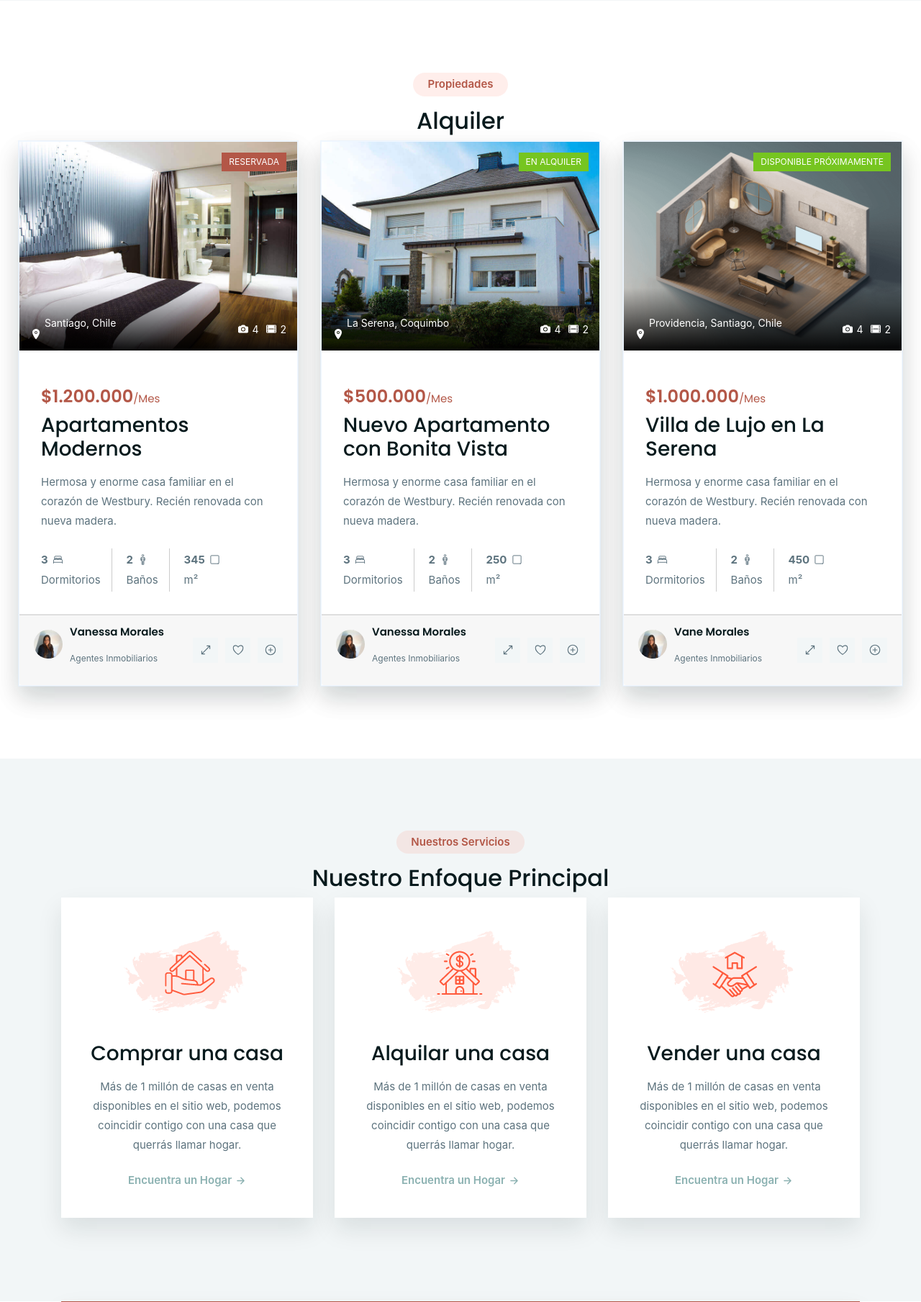
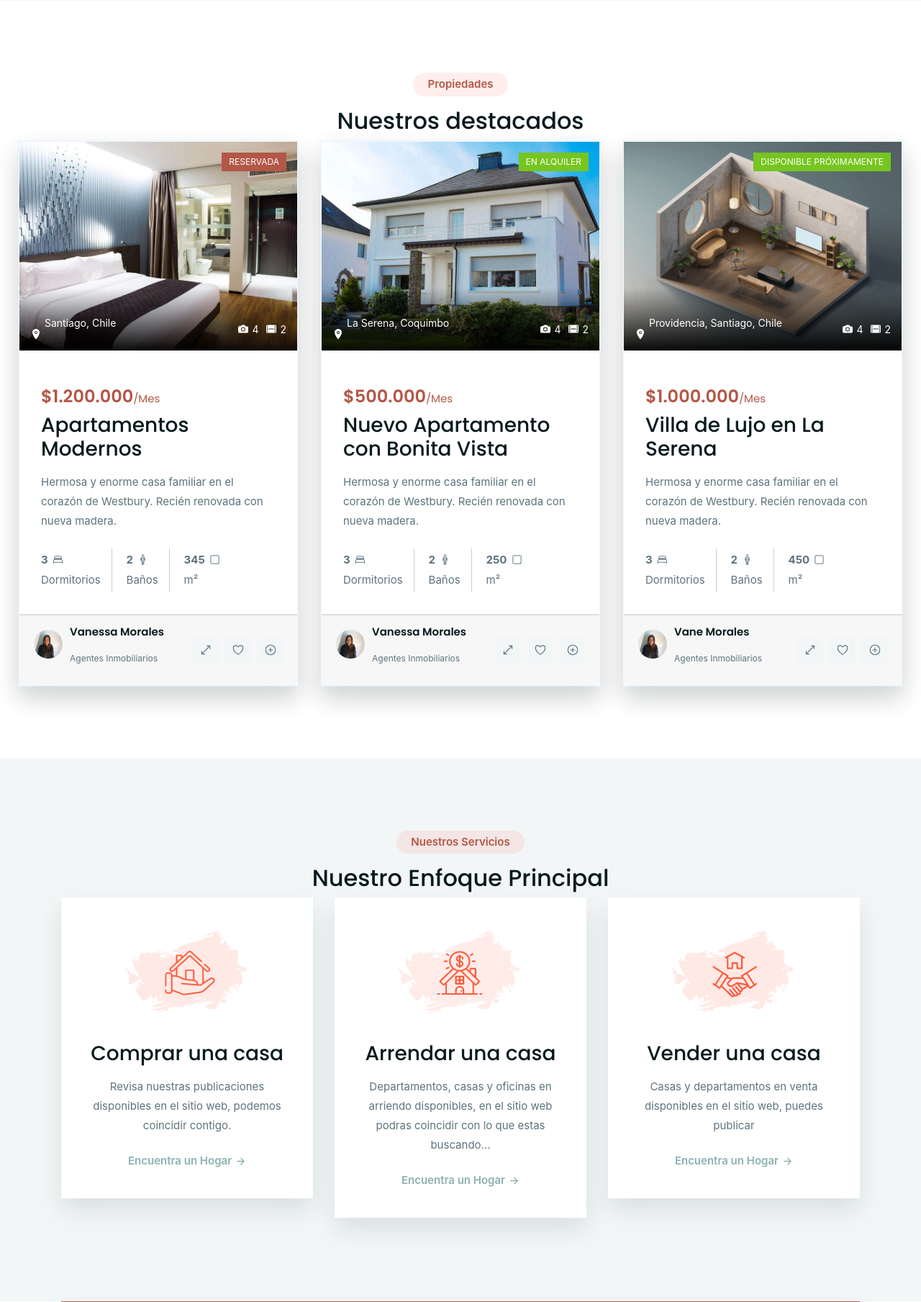
Before and after one commit to vanemn/proyecto_inmuebles, a Django app: page / in a window 1280 px wide. Shown: the part 636-2445 px from the top of the page at 72% size. Run offline with Django 5.2, Linux system fonts and the light colour scheme; data comes from the database, SQL or seed files in the repository; data that the repository does not hold is empty; parts of the project's set-up code (start-up, migrations or seed data) failed here and were passed over; some libraries are stand-ins or nearby versions.

Commit message:
frontend, publicidad

```diff
--- a/gestion_inmuebles/templates/home.html
+++ b/gestion_inmuebles/templates/home.html
@@ -188,7 +188,7 @@
 <section class="property" id="property">
   <div class="container">
     <p class="section-subtitle">Propiedades</p>
-    <h2 class="h2 section-title">Alquiler</h2>
+    <h2 class="h2 section-title">Nuestros destacados</h2>
 
     <div class="row">
       <div class="col-md-4">
@@ -486,8 +486,8 @@
           </h3>
 
           <p class="card-text">
-            Más de 1 millón de casas en venta disponibles en el sitio web,
-            podemos coincidir contigo con una casa que querrás llamar hogar.
+            Revisa nuestras publicaciones disponibles en el sitio web,
+            podemos coincidir contigo.
           </p>
 
           <a href="#" class="card-link">
@@ -508,12 +508,12 @@
           </div>
 
           <h3 class="h3 card-title">
-            <a href="#">Alquilar una casa</a>
+            <a href="#">Arrendar una casa</a>
           </h3>
 
           <p class="card-text">
-            Más de 1 millón de casas en venta disponibles en el sitio web,
-            podemos coincidir contigo con una casa que querrás llamar hogar.
+            Departamentos, casas y oficinas en arriendo disponibles, en el sitio web podras coincidir
+            con lo que estas buscando...
           </p>
 
           <a href="#" class="card-link">
@@ -538,8 +538,8 @@
           </h3>
 
           <p class="card-text">
-            Más de 1 millón de casas en venta disponibles en el sitio web,
-            podemos coincidir contigo con una casa que querrás llamar hogar.
+            Casas y departamentos en venta disponibles en el sitio web,
+            puedes publicar
           </p>
 
           <a href="#" class="card-link">
```
